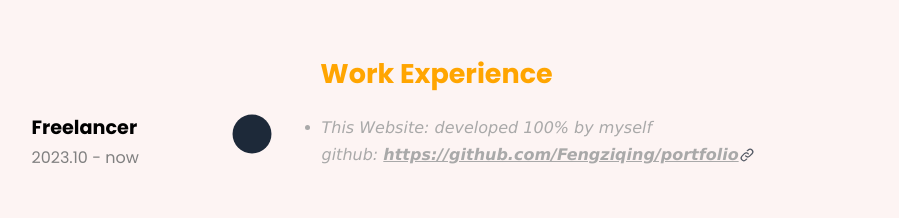
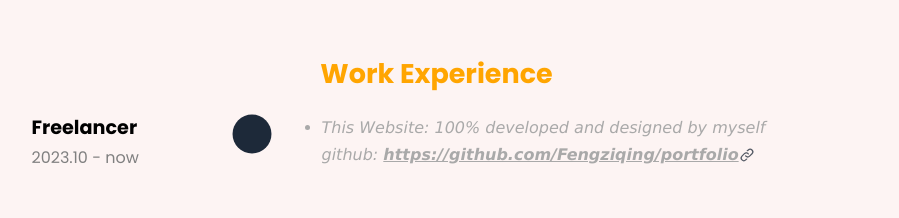
Before and after one commit to Fengziqing/portfolio, a React (Create React App) app: page /cv in a window 1280 px wide. Shown: the part 848-1066 px from the top of the page, without its empty margins (211-1110 px from the left). Built offline with nearby package versions, Linux system fonts and the light colour scheme.

Commit message:
change a line

```diff
--- a/src/components/CvPage/index.js
+++ b/src/components/CvPage/index.js
@@ -66,7 +66,7 @@ const Cv = () => {
                         <img className="spot" src={spot} alt="spot" />
                     </div>
                     <ul className="ul-normal">
-                        <li>This Website: developed 100% by myself<br /> github: <span className="name-explanation" onClick={()=>handleClick("https://github.com/Fengziqing/portfolio")}>https://github.com/Fengziqing/portfolio</span></li>
+                        <li>This Website: 100% developed and designed by myself<br /> github: <span className="name-explanation" onClick={()=>handleClick("https://github.com/Fengziqing/portfolio")}>https://github.com/Fengziqing/portfolio</span></li>
                     </ul>
                 </div>
                 <div className="ocha">
```
